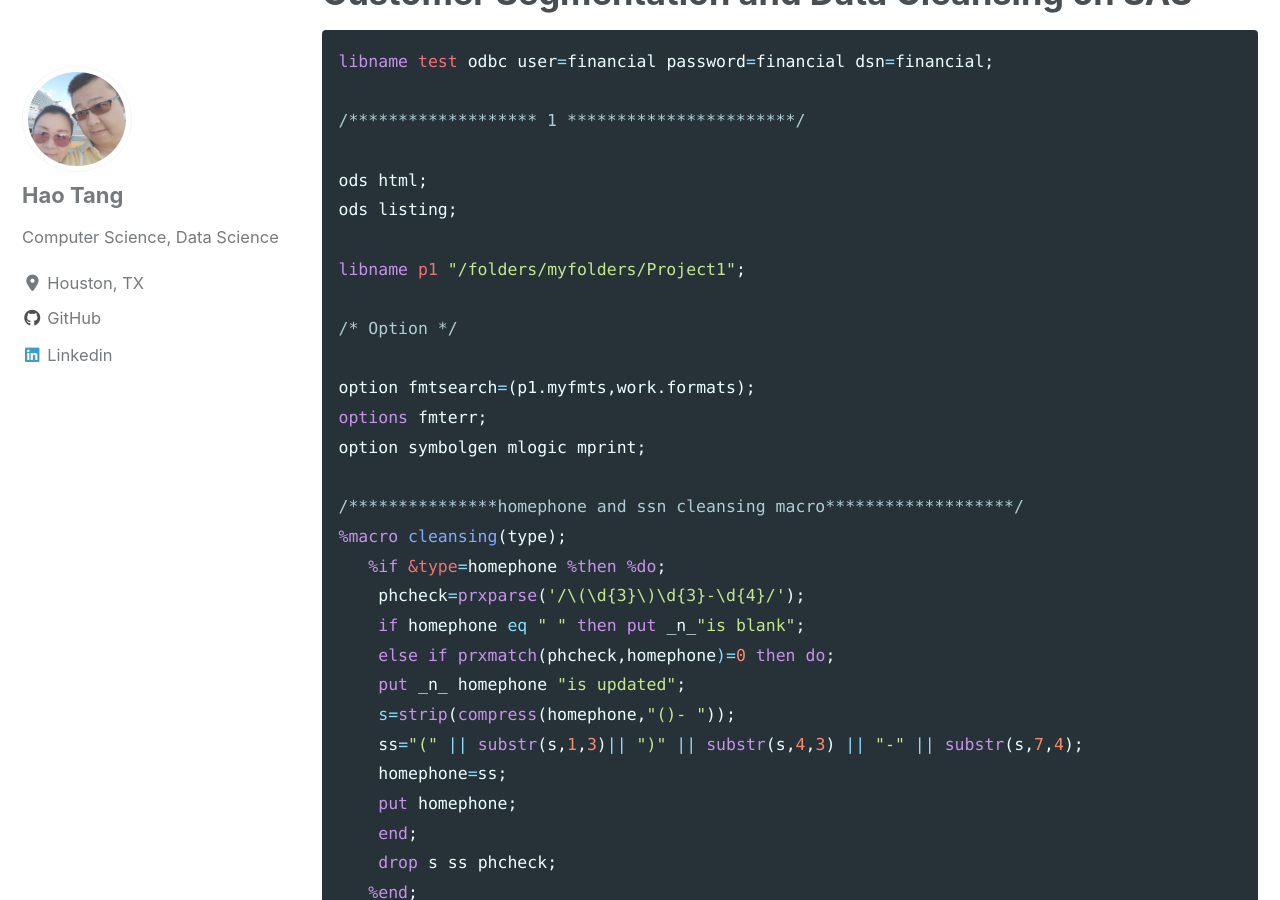
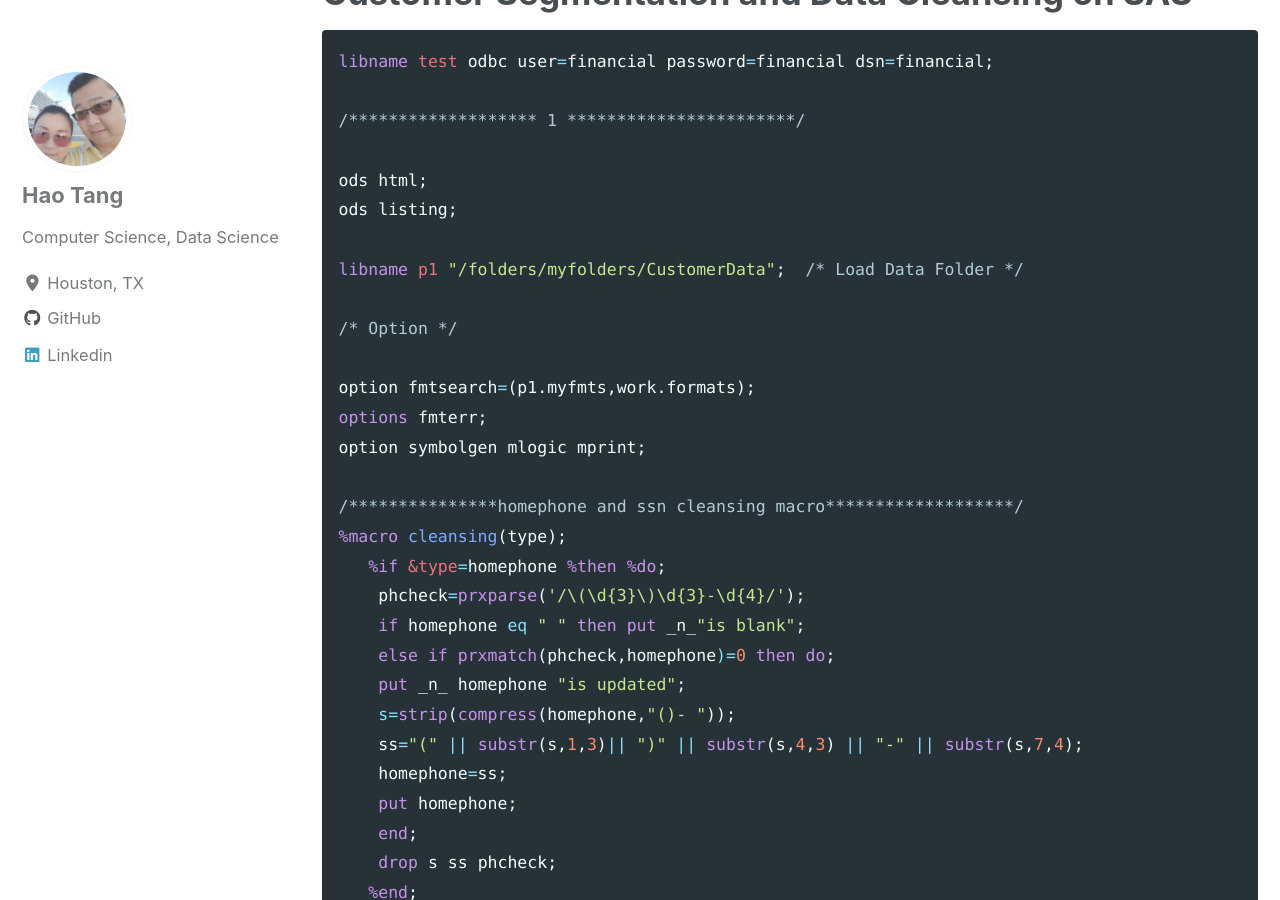
Before and after one commit to tanghao205/tanghao205.github.io, a Jekyll site: the page built from _pages/coding.md, in a window 1280 px wide and 900 px high, scrolled down 3433 px. Built offline with Jekyll 4.4.1, drawn with Linux system fonts in a browser that asks for light colours; cached includes are drawn as plain includes; nearby versions of some CDN libraries.

Commit message:
Update coding.md

```diff
--- a/_pages/coding.md
+++ b/_pages/coding.md
@@ -114,7 +114,7 @@ libname test odbc user=financial password=financial dsn=financial;
 ods html;
 ods listing;
 
-libname p1 "/folders/myfolders/Project1";
+libname p1 "/folders/myfolders/CustomerData";  /* Load Data Folder */
 
 /* Option */
 
```
